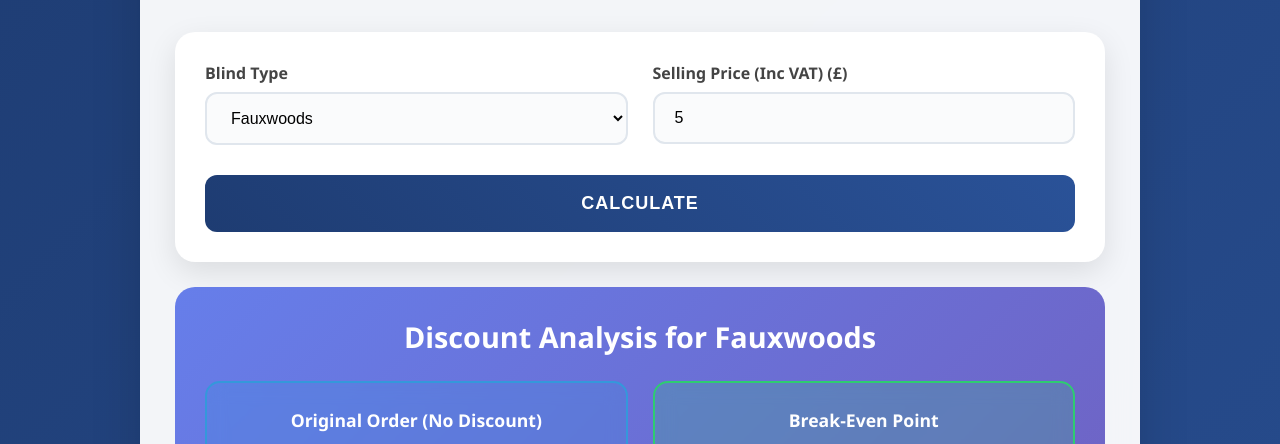
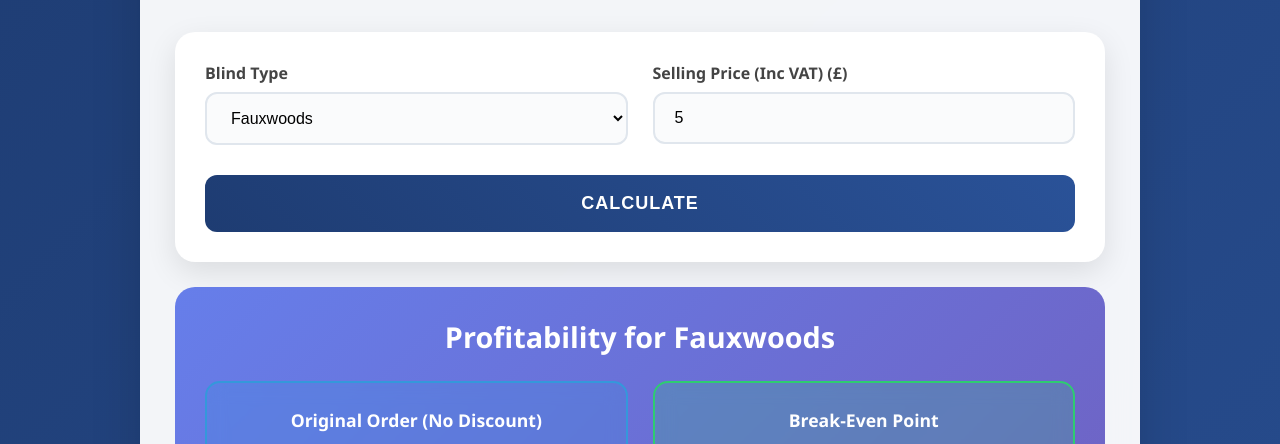
Before and after one commit to TheBlindsWarehouse/Profitability-Calculator-MANAGEMENT, a plain HTML site: page index.html in a window 1280 px wide. Both pictures are taken after typing "5" into the empty fields and a click on the button "CALCULATE". Shown: the part 311-755 px from the top of the page. Drawn offline with Linux system fonts and the light colour scheme.

Commit message:
Update index.html

```diff
--- a/index.html
+++ b/index.html
@@ -430,7 +430,7 @@
         </div>
 
         <div id="results" class="results" style="display: none;">
-            <h2>Discount Analysis for <span id="productName">Product</span></h2>
+            <h2>Profitability for <span id="productName">Product</span></h2>
 
             <div class="results-grid">
                 <div class="profit-card">
```
